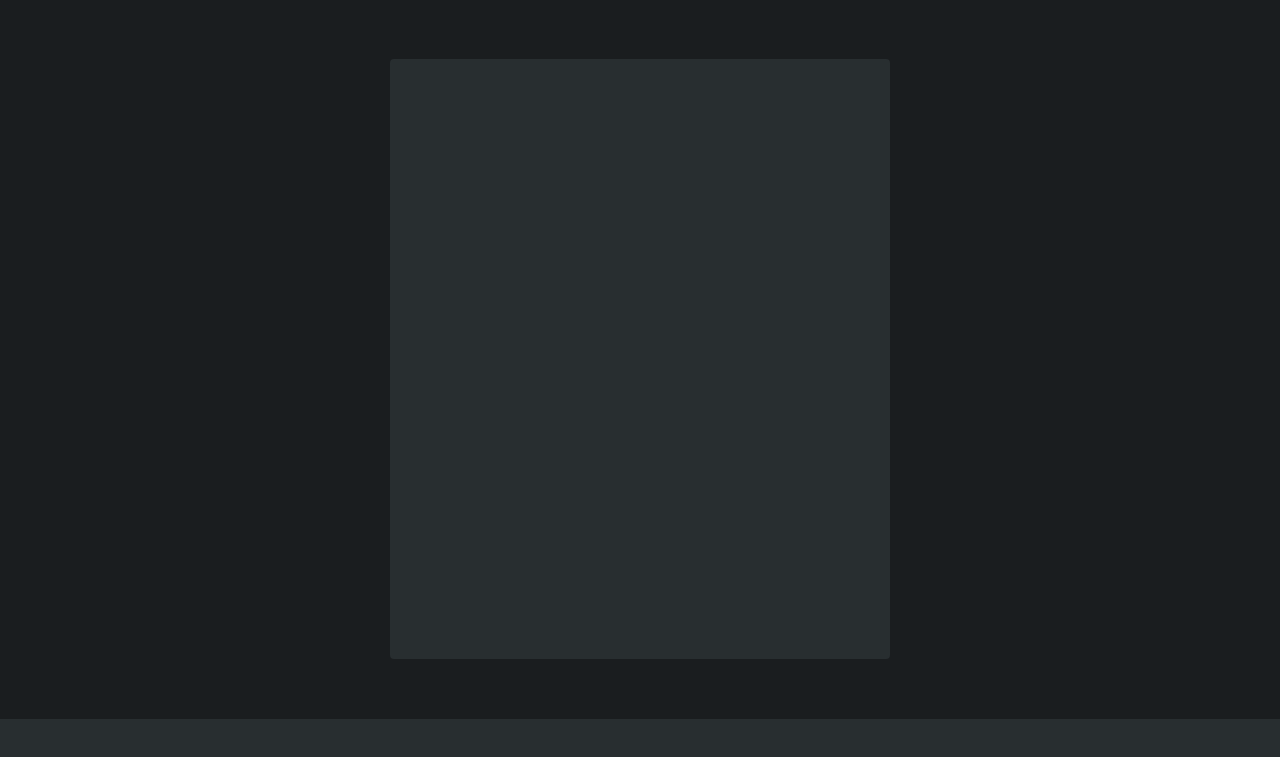
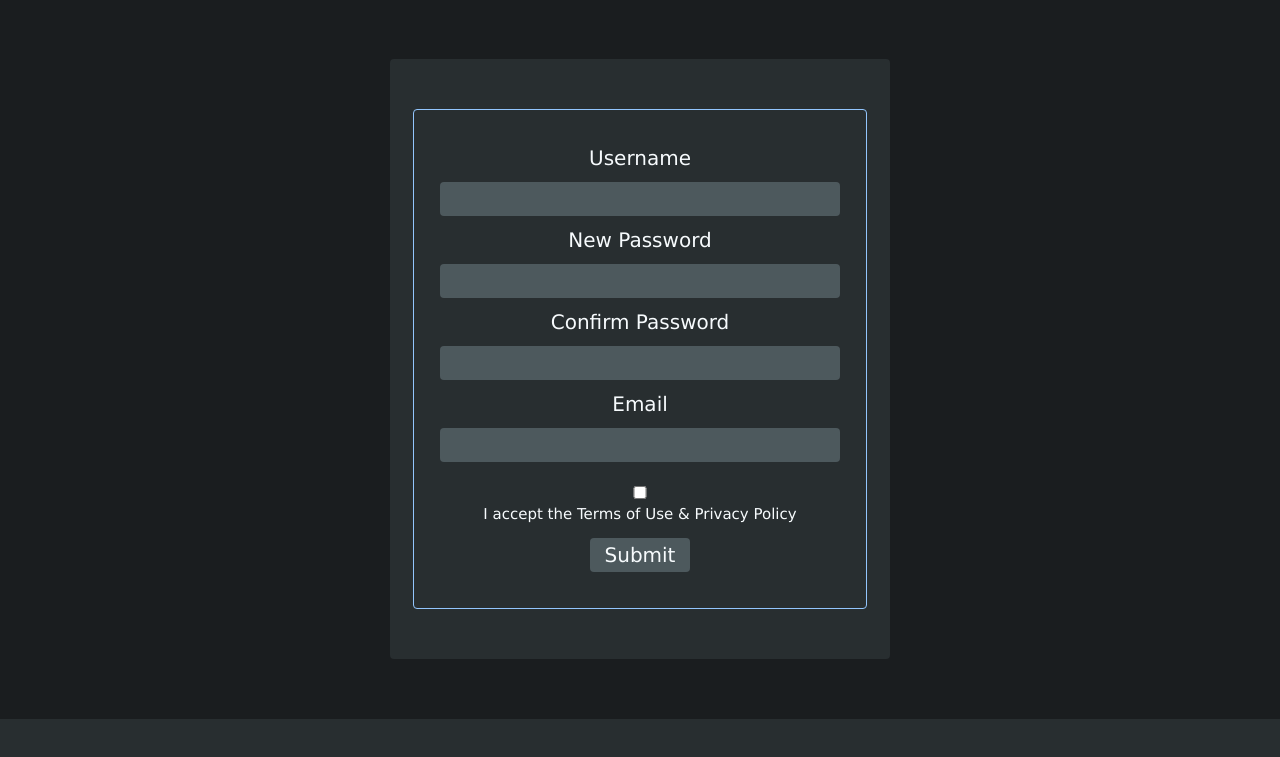
Before and after one commit to jonmc89/Service-Desk, a plain HTML site: page index.html in a window 1280 px wide. Both pictures are taken after a click on the link "Sign Up". Shown: the part 41-798 px from the top of the page. Drawn offline with Linux system fonts and the light colour scheme.

Commit message:
Sign up form added
Next steps is confirm styling and password matching functionality and requirements.

```diff
--- a/index.html
+++ b/index.html
@@ -16,16 +16,35 @@
                 <div class="welcome-card-front">
                     <h3>Welcome</h3>
                     <fieldset>
-                     <label for="">Username </label>
-                     <input type="text">
-                     <label for="">Password </label>
-                     <input type="password">
+                        <form action="">
+                            <label for="">Username </label>
+                            <input type="text">
+                            <label for="">Password </label>
+                            <input type="password">
+                        </form>
                     </fieldset>
                     <button id="sign-in-btn" class="sign-in-btn">Sign In</button>
                     <p>Dont have an account? <a id="signUp" class="sign-up-link" href="#">Sign Up</a></p>
                 </div>
                 <div class="welcome-card-back">
-
+                    <div class="sign-up-container">
+                        <fieldset>
+                            <form class="sign-up-form" action="">
+                                    <label for="" class="username">Username</label>
+                                    <input type="text" class="username-input">
+                                    <label for="" class="new-password">New Password</label>
+                                    <input type="password" class="new-password-input">
+                                    <label for="" class="confirm-password">Confirm Password</label>
+                                    <input type="password" class="confirm-password-input">
+                                    <label for="" class="email">Email</label>
+                                    <input type="email" class="email-input">
+                                    <div class="terms">
+                                        <p><input type="checkbox"> I accept the Terms of Use & Privacy Policy</p>
+                                    </div>
+                                    <input  id="signUpSubmit" class="sign-up-submit" type="submit">
+                            </form>
+                        </fieldset>
+                    </div>
                 </div>
             </div>
         </div>
--- a/scripts.js
+++ b/scripts.js
@@ -1,5 +1,11 @@
-
+/* Flips sign in card */
 document.getElementById('signUp').addEventListener('click', function(event) {
     event.preventDefault();
     document.getElementById('welcomeCardInner').classList.toggle('rotate');
 });
+
+/* Unflips sign up card */
+document.getElementById('signUpSubmit').addEventListener('click', function(event) {
+    event.preventDefault();
+    document.getElementById('welcomeCardInner').classList.toggle('rotate');
+});
--- a/styles.css
+++ b/styles.css
@@ -92,7 +92,8 @@ h1 {
     background-color: #282E30;
     color:#F7FBFD;
     border-radius: 4px;
-    transform: rotateY(180deg)
+    transform: rotateY(180deg);
+    padding: 15px;
 }
 
 /* Welcome Form */
@@ -145,7 +146,6 @@ h1 {
 }
 
 
-
 .sign-in-fieldset {
     border: 1px solid #92C5FD;
     border-radius: 4px;
@@ -195,6 +195,87 @@ h1 {
     color: #fff;
 }
 
+/* Sign Up Form */
+
+.sign-up-container {
+    height: 100%;
+    display: flex;
+    justify-content: center;
+    align-items: center;
+}
+
+.sign-up-container fieldset {
+    padding: 30px 20px;
+    border: 1px solid #92C5FD;
+    border-radius: 4px;
+    height: 500px;
+
+}
+
+.sign-up-form {
+    display: flex;
+    flex-direction: column;
+    justify-content: center;
+    align-items: center;
+}
+
+.sign-up-form * {
+    font-size: 2rem;
+    display: flex;
+    flex-direction: column;
+    align-items: center;
+    justify-content: center;
+    width: 400px;
+    margin: 6px;
+}
+
+.sign-up-form input {
+    padding: 5px 10px;
+    background-color: #4d595d;
+    border-radius: 4px;
+    caret-color: #92C5FD;
+    border: none;
+    text-align: center;
+    color: #F7FBFD;
+}
+
+.sign-up-form input:focus{
+    outline: 2px solid #92C5FD;
+    border-radius: 4px;
+}
+
+.terms * {
+    font-size: 1.5rem;
+}
+
+.terms p input:focus {
+    outline: none;
+}
+
+.sign-up-submit {
+    font-size: 2rem;
+    padding: 10px 10px;
+    border-radius: 5px;
+    border: none;
+    background-color: var(--color4);
+    color: #1a1d1f;
+    border: 2px solid #92C5FD;
+    cursor: pointer;
+    transition: all .2s ease-in-out 0s;
+    margin: 30px 0;
+    width: 100px;
+    margin: 3px;
+}
+
+.sign-up-submit:hover {
+    background-color: var(--color3);
+    color: var(--color1);
+    border: 2px dotted var(--color4);
+    transition: none;
+}
+
+
+
 /* Footer */
 
 .footer {
```
